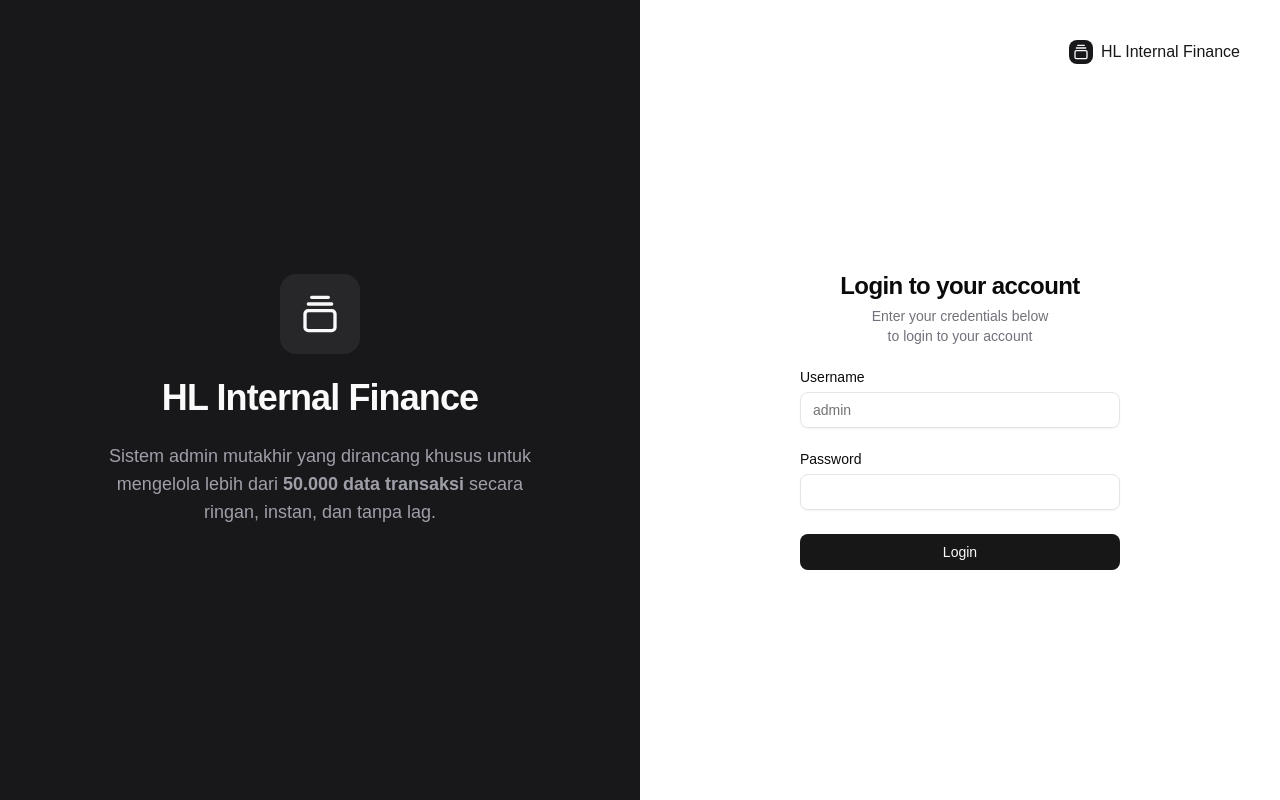
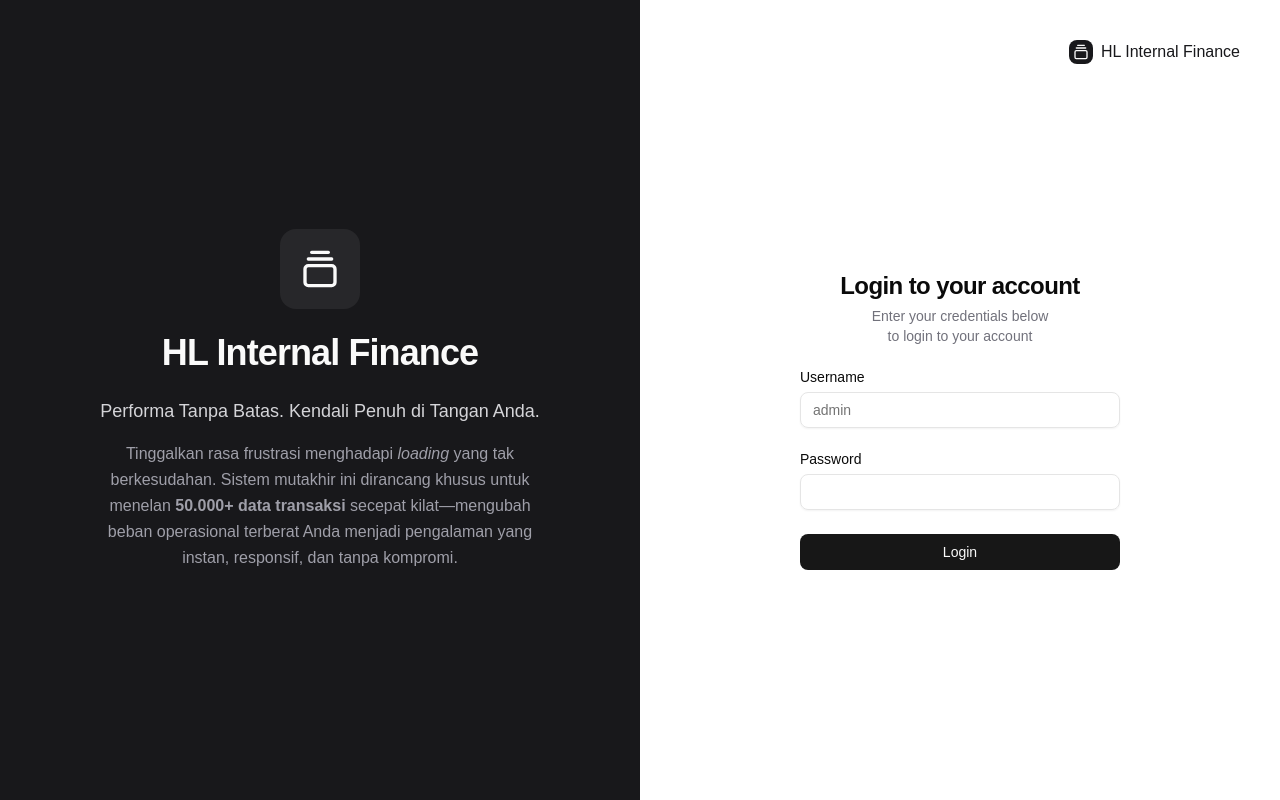
Before and after one commit to Sanjaee/HL-Internal-Finance, a Next.js app: page /auth/login in a window 1280 px wide. Built offline with nearby package versions, Linux system fonts and the light colour scheme.

Commit message:
feat: implement authentication login page with branded layout and side showcase

```diff
--- a/src/app/auth/login/page.tsx
+++ b/src/app/auth/login/page.tsx
@@ -12,9 +12,14 @@ export default function LoginPage() {
             <GalleryVerticalEnd className="size-10" />
           </div>
           <h1 className="text-4xl font-extrabold tracking-tight">HL Internal Finance</h1>
-          <p className="text-lg text-zinc-400 dark:text-zinc-500">
-            Sistem admin mutakhir yang dirancang khusus untuk mengelola lebih dari <strong>50.000 data transaksi</strong> secara ringan, instan, dan tanpa lag.
-          </p>
+          <div className="space-y-4">
+            <p className="text-lg font-medium text-zinc-300 dark:text-zinc-700">
+              Performa Tanpa Batas. Kendali Penuh di Tangan Anda.
+            </p>
+            <p className="text-base text-zinc-400 dark:text-zinc-500 leading-relaxed">
+              Tinggalkan rasa frustrasi menghadapi <i>loading</i> yang tak berkesudahan. Sistem mutakhir ini dirancang khusus untuk menelan <strong>50.000+ data transaksi</strong> secepat kilat—mengubah beban operasional terberat Anda menjadi pengalaman yang instan, responsif, dan tanpa kompromi.
+            </p>
+          </div>
         </div>
       </div>
       <div className="flex flex-col gap-4 p-6 md:p-10">
```
